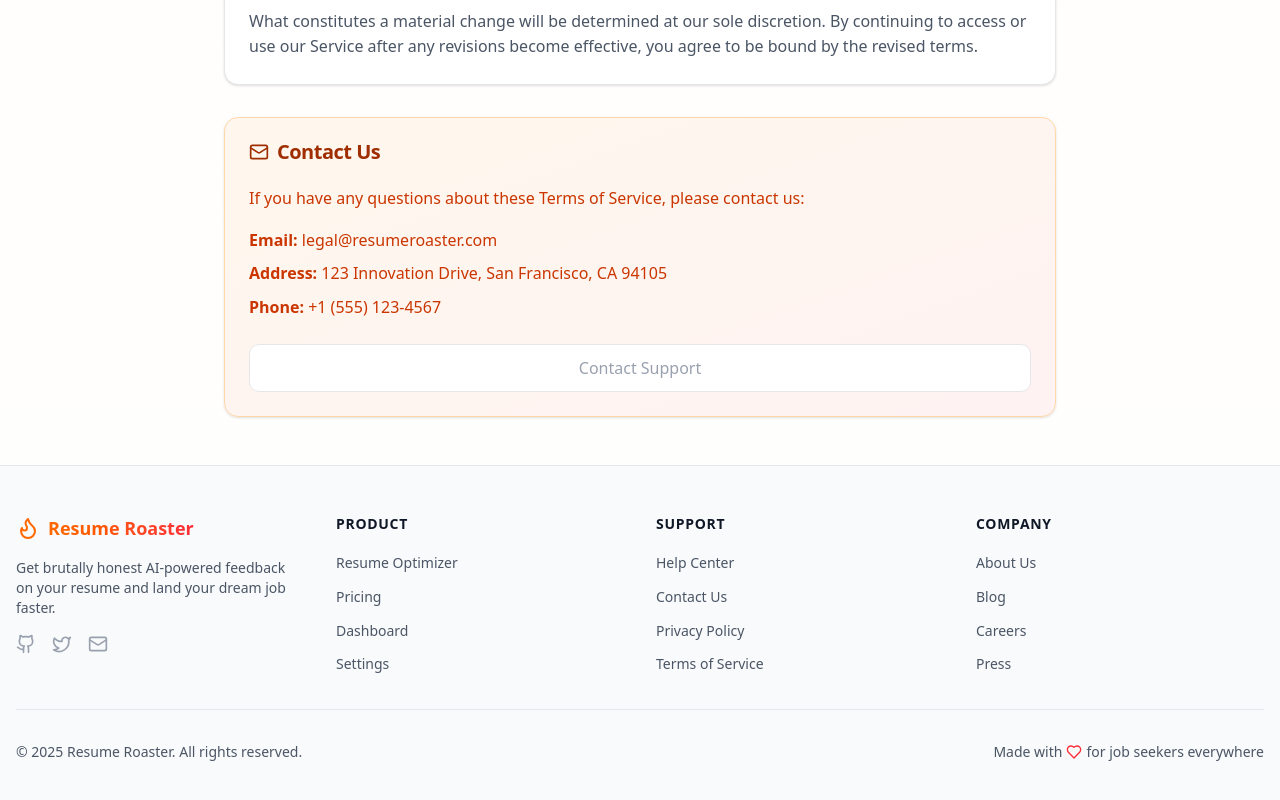
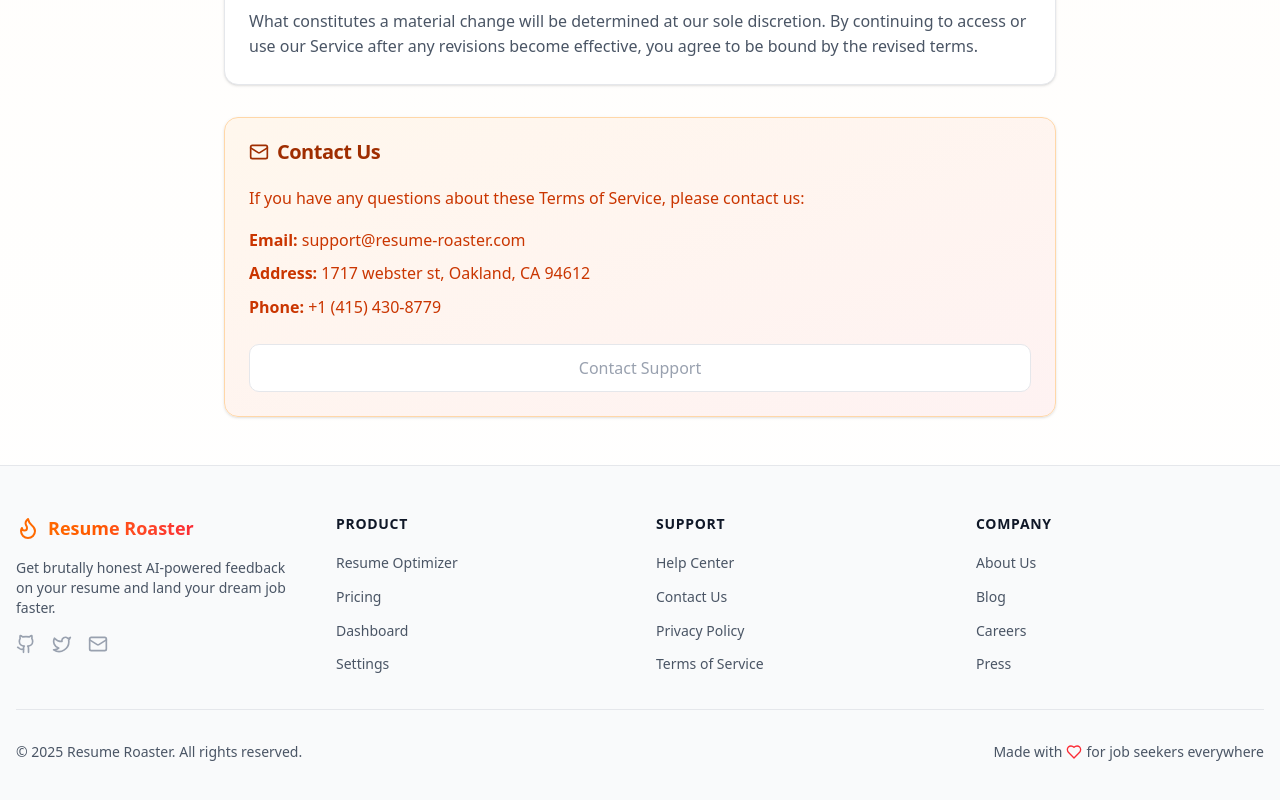
Before and after one commit to julien-heysam/resume-roaster, a Next.js app: page /terms in a window 1280 px wide. Shown: the part 4506-5306 px from the top of the page. Built offline with nearby package versions, Linux system fonts and the light colour scheme.

Commit message:
Update contact details 📞✉️🏢

```diff
--- a/src/app/contact/page.tsx
+++ b/src/app/contact/page.tsx
@@ -221,7 +221,7 @@ export default function ContactPage() {
                   <Mail className="h-5 w-5 text-orange-500 mt-0.5" />
                   <div>
                     <p className="font-medium">Email</p>
-                    <p className="text-sm text-gray-600">support@resumeroaster.com</p>
+                    <p className="text-sm text-gray-600">support@resume-roaster.com</p>
                   </div>
                 </div>
 
@@ -229,7 +229,7 @@ export default function ContactPage() {
                   <Phone className="h-5 w-5 text-orange-500 mt-0.5" />
                   <div>
                     <p className="font-medium">Phone</p>
-                    <p className="text-sm text-gray-600">+1 (555) 123-4567</p>
+                    <p className="text-sm text-gray-600">+1 (415) 430-8779</p>
                   </div>
                 </div>
 
@@ -238,8 +238,8 @@ export default function ContactPage() {
                   <div>
                     <p className="font-medium">Address</p>
                     <p className="text-sm text-gray-600">
-                      123 Innovation Drive<br />
-                      San Francisco, CA 94105<br />
+                      1717 webster st<br />
+                      Oakland, CA 94612<br />
                       United States
                     </p>
                   </div>
--- a/src/app/page.tsx
+++ b/src/app/page.tsx
@@ -419,13 +419,6 @@ export default function Home() {
               )}
             </div>
 
-            <div className="text-center">
-              <Button size="lg" variant="outline" className="group">
-                <Upload className="mr-2 h-5 w-5" />
-                Browse More Examples
-                <ArrowRight className="ml-2 h-5 w-5 group-hover:translate-x-1 transition-transform" />
-              </Button>
-            </div>
           </div>
         </div>
       </section>
--- a/src/app/privacy/page.tsx
+++ b/src/app/privacy/page.tsx
@@ -268,9 +268,9 @@ export default function PrivacyPage() {
               </p>
 
               <div className="space-y-2 text-orange-700">
-                <p><strong>Email:</strong> privacy@resumeroaster.com</p>
-                <p><strong>Address:</strong> 123 Innovation Drive, San Francisco, CA 94105</p>
-                <p><strong>Phone:</strong> +1 (555) 123-4567</p>
+                <p><strong>Email:</strong> support@resume-roaster.com</p>
+                <p><strong>Address:</strong> 1717 webster st, Oakland, CA 94612</p>
+                <p><strong>Phone:</strong> +1 (415) 430-8779</p>
               </div>
 
               <div className="mt-6">
--- a/src/app/terms/page.tsx
+++ b/src/app/terms/page.tsx
@@ -362,9 +362,9 @@ export default function TermsPage() {
               </p>
 
               <div className="space-y-2 text-orange-700">
-                <p><strong>Email:</strong> legal@resumeroaster.com</p>
-                <p><strong>Address:</strong> 123 Innovation Drive, San Francisco, CA 94105</p>
-                <p><strong>Phone:</strong> +1 (555) 123-4567</p>
+                <p><strong>Email:</strong> support@resume-roaster.com</p>
+                <p><strong>Address:</strong> 1717 webster st, Oakland, CA 94612</p>
+                <p><strong>Phone:</strong> +1 (415) 430-8779</p>
               </div>
 
               <div className="mt-6">
```
